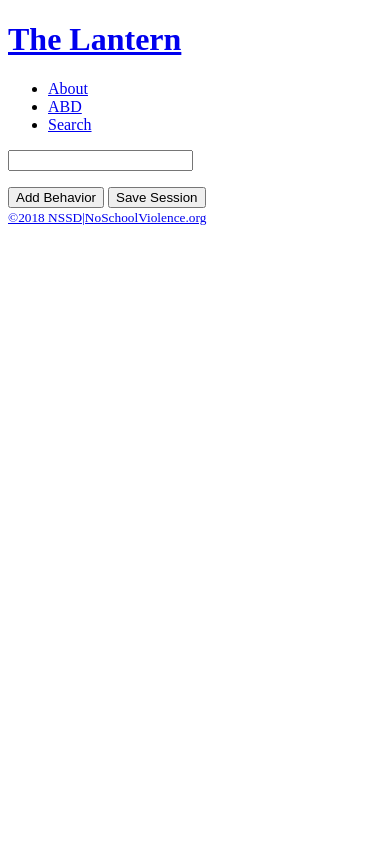
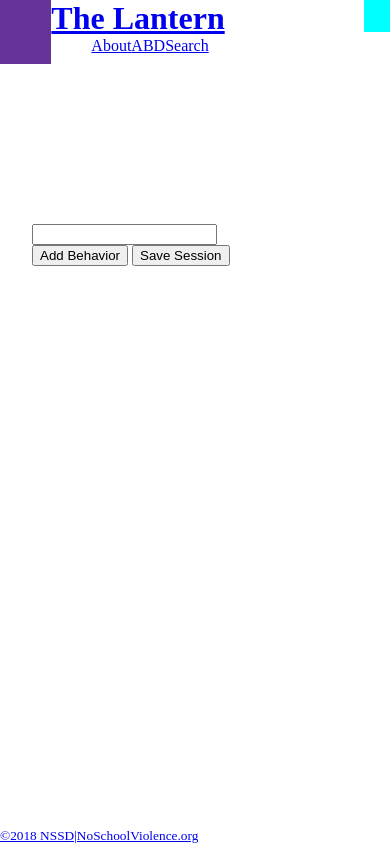
Before and after one commit to MissElle/lantern, a plain HTML site: page index.html in a window 390 px wide. Drawn offline with Linux system fonts and the light colour scheme.

Commit message:
added the basic responsive styling and all flex markup to make page readable and responsive.

```diff
--- a/style.css
+++ b/style.css
@@ -1,2 +1,81 @@
 /*=================STYLE SHEET FOR LANTERN V 2.0==================*/
+/*basic responsive stylings*/
+
+* {
+  margin: 0;
+  box-sizing: border-box;
+}
+
+html{
+  width: 100%;
+  height: 100%;
+  overflow-x: hidden;
+}
+
+body {
+  width: 100%;
+  height: 100%;
+  overflow-x: hidden;
+}
+
+div#wrapper {
+  height: 100%;
+  display: flex;
+  flex-flow: column nowrap;
+  justify-content: space-between;
+}
+
+article#main {
+  height: 100%;
+  display: flex;
+  flex-flow: column nowrap;
+  justify-content: flex-start;
+}
+
 /*================================================================*/
+/*stylings for header and footer*/
+
+#logo {
+  width: 4em;
+  height: 4em;
+  background-color: rebeccapurple;
+}
+
+header{
+  width: 100%;
+  display: flex;
+  flex-flow: row nowrap;
+  justify-content: space-between;
+}
+
+nav {width: auto;}
+
+nav>ul{
+  display: flex;
+  flex-flow: row wrap;
+  justify-content: flex-start;
+}
+
+nav>ul>li {
+  list-style: none;
+}
+
+#head-nav {
+  width: 100%;
+  display: flex;
+  flex-flow: column nowrap;
+  justify-content: flex-start;
+}
+
+#hamburger-holder {
+  width: 2em;
+  height: 2em;
+  background-color: aqua;
+}
+
+/*================================================================*/
+/*stylings for sections*/
+
+section {
+  padding: 10em 2em;
+}
```
